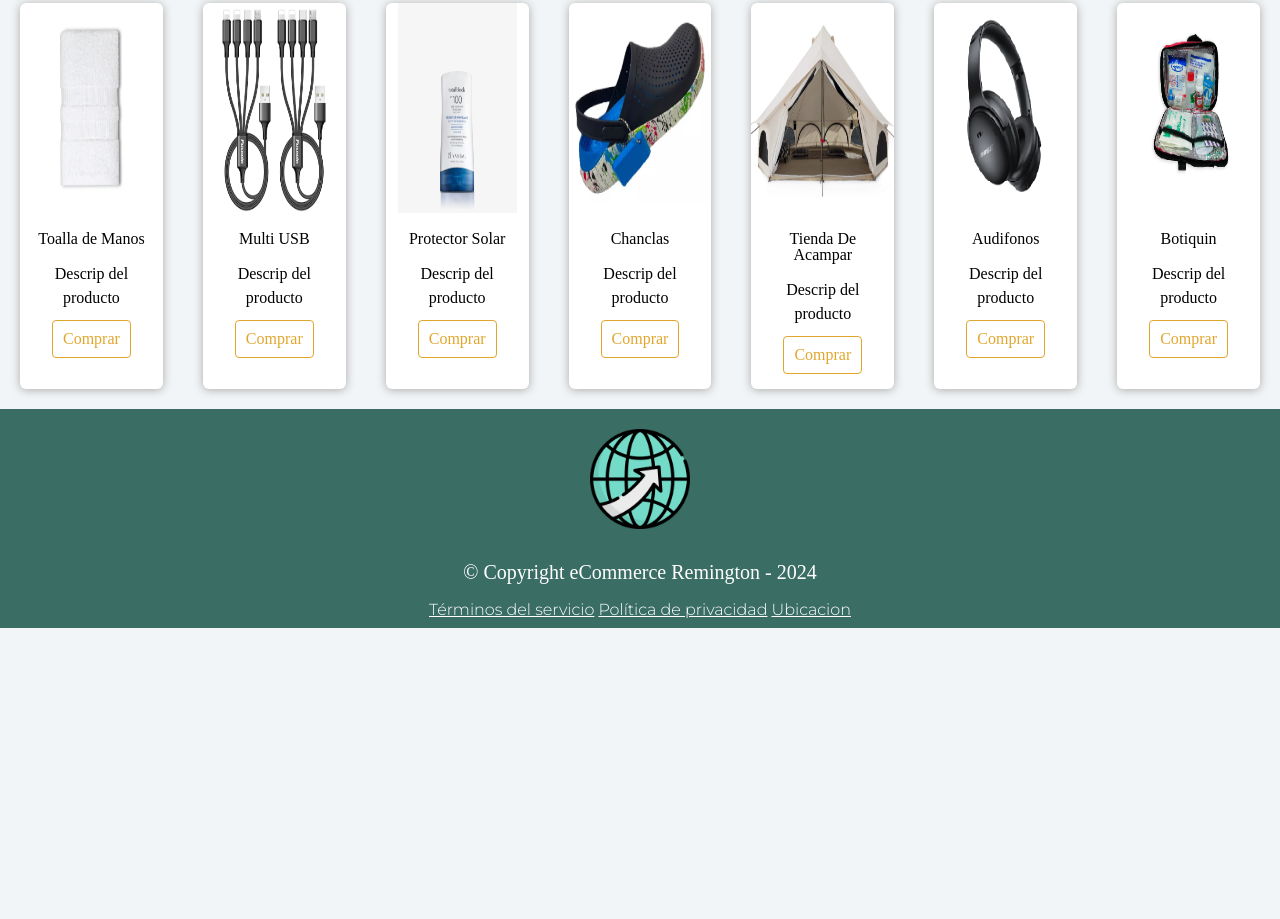
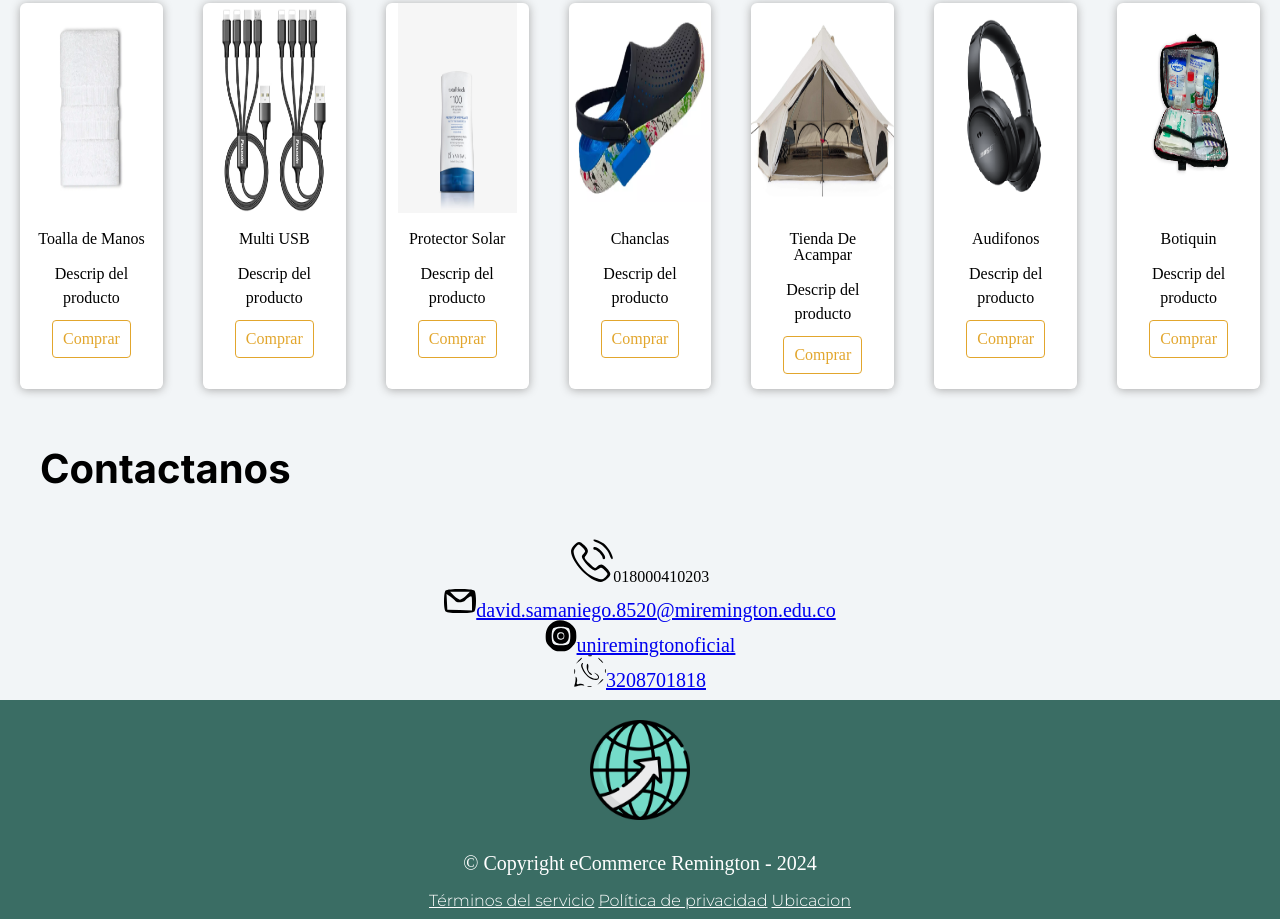
Before and after one commit to Samalol18/eCommerce, a plain HTML site: page index.html in a window 1280 px wide. Shown: the part 1182-2101 px from the top of the page. Before the commit the page ends 1810 px from the top, so only its background shows below. Drawn offline with Linux system fonts and the light colour scheme.

Commit message:
Se agrega la parte de contacto

```diff
--- a/index.css
+++ b/index.css
@@ -48,6 +48,10 @@ table {
 }
 
 /*ESTILOS*/
+html{
+	scroll-behavior: smooth;
+}
+
 body {
     background-color: #F2F5F7;
 }
@@ -126,12 +130,6 @@ body {
 }
 
 .containersPrincipal{
-	/*width: 100%;
-	height: 100vh;
-	display: flex;
-	justify-content: center;
-	align-items: center;
-	font-family: sans-serif;*/
 	display: flex;
     flex-wrap: wrap;
 
@@ -140,7 +138,6 @@ body {
 .containers{
 	width: 100%;
 	display: flex;
-	/*max-width: 2000px;*/
 }
 
 .card{
@@ -196,6 +193,15 @@ body {
 	color: #ffffff;
 }
 
+.contacto{
+	text-align: center;
+	padding: 10px;
+}
+
+.contacto a {
+	font-size: 20px;
+}
+
 footer{
 	text-align: center;
 	background: #3a6d64;
--- a/index.html
+++ b/index.html
@@ -18,8 +18,8 @@
             </h1>
             <nav class="headerPrincipal-nav">
                 <a class="headerPrincipal-nav-menu" href="#">INICIO</a>
-                <a class="headerPrincipal-nav-menu" href="#">PRODUCTOS</a>
-                <a class="headerPrincipal-nav-menu" href="#">CONTACTO</a>
+                <a class="headerPrincipal-nav-menu" href="#Productos">PRODUCTOS</a>
+                <a class="headerPrincipal-nav-menu" href="#Contacto">CONTACTO</a>
             </nav>
         </div>
     </header>
@@ -29,7 +29,7 @@
                 <div>
                     <img class="Portada" src="img/Proyecto_nuevo.png" alt="">
                 </div>
-                <h2 class="contenidoPrincipal-subtitulo">Nuestros productos</h2>
+                <h2 class="contenidoPrincipal-subtitulo" id="Productos">Nuestros productos</h2>
             </nav>
             <nav class="containersPrincipal">
                 <div class="containers">
@@ -177,6 +177,13 @@
                     </div>
                 </div>
             </nav>
+            <h2 class="contenidoPrincipal-subtitulo" id="Contacto">Contactanos</h2>
+            <nav class="contacto">
+                <p><img src="img/Telefono.svg" alt="">018000410203</p>
+                <p><a href="mailto:david.samaniego.8520@miremington.edu.co"><img src="img/Email.svg" alt="">david.samaniego.8520@miremington.edu.co</a></p>
+                <p><a href="https://www.instagram.com/uniremingtonoficial/"><img src="img/Instagramsvg.svg" alt="">uniremingtonoficial</a></p>
+                <p><a href="https://wa.me/573208701818"><img src="img/Whatsapp.svg" alt="">3208701818</a></p>
+            </nav>
     </main>
 
     <footer class="footerPrincipal">
```
Also changed, not shown: img/Email.svg (added), img/Instagramsvg.svg (added), img/Telefono.svg (added), img/Whatsapp.svg (added).
